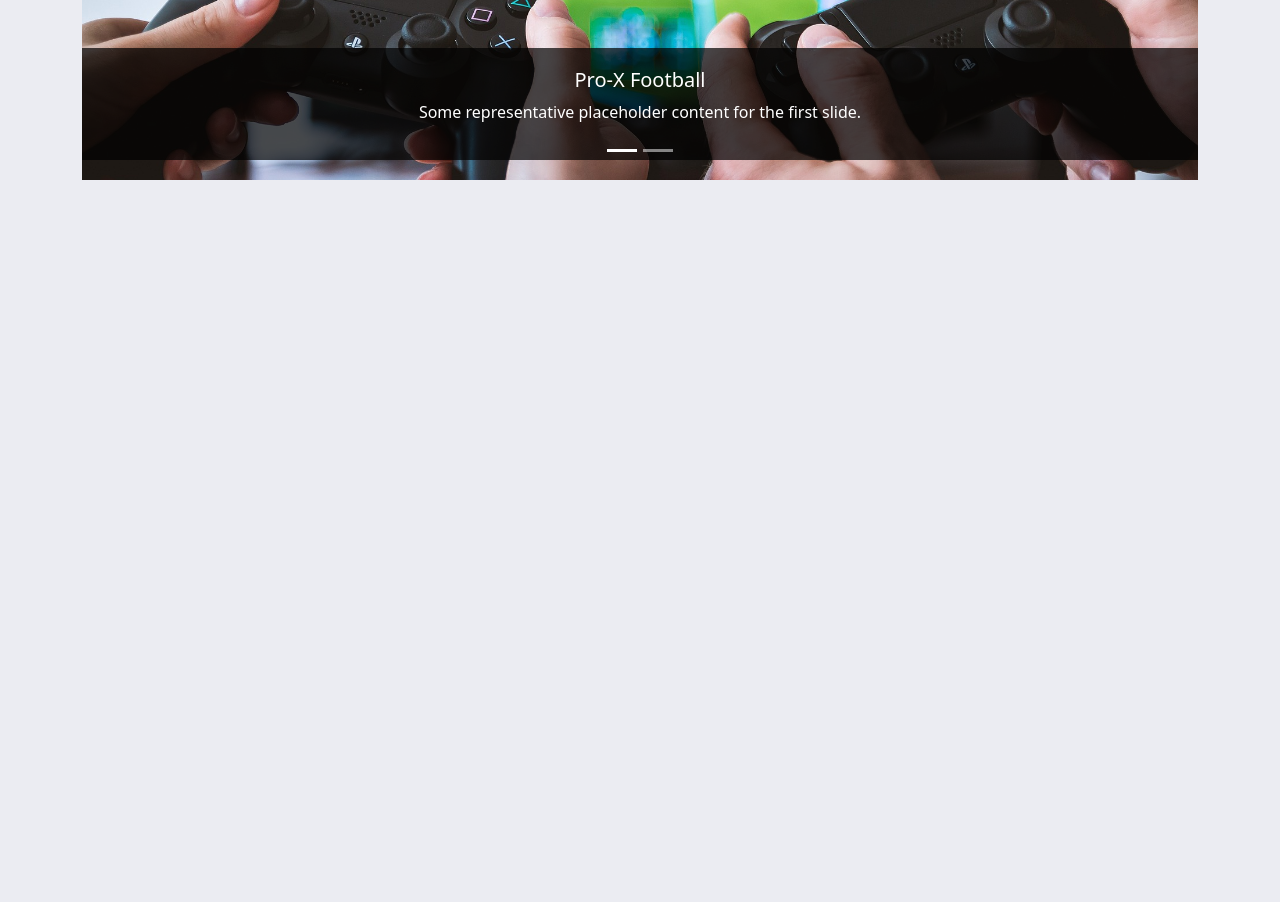
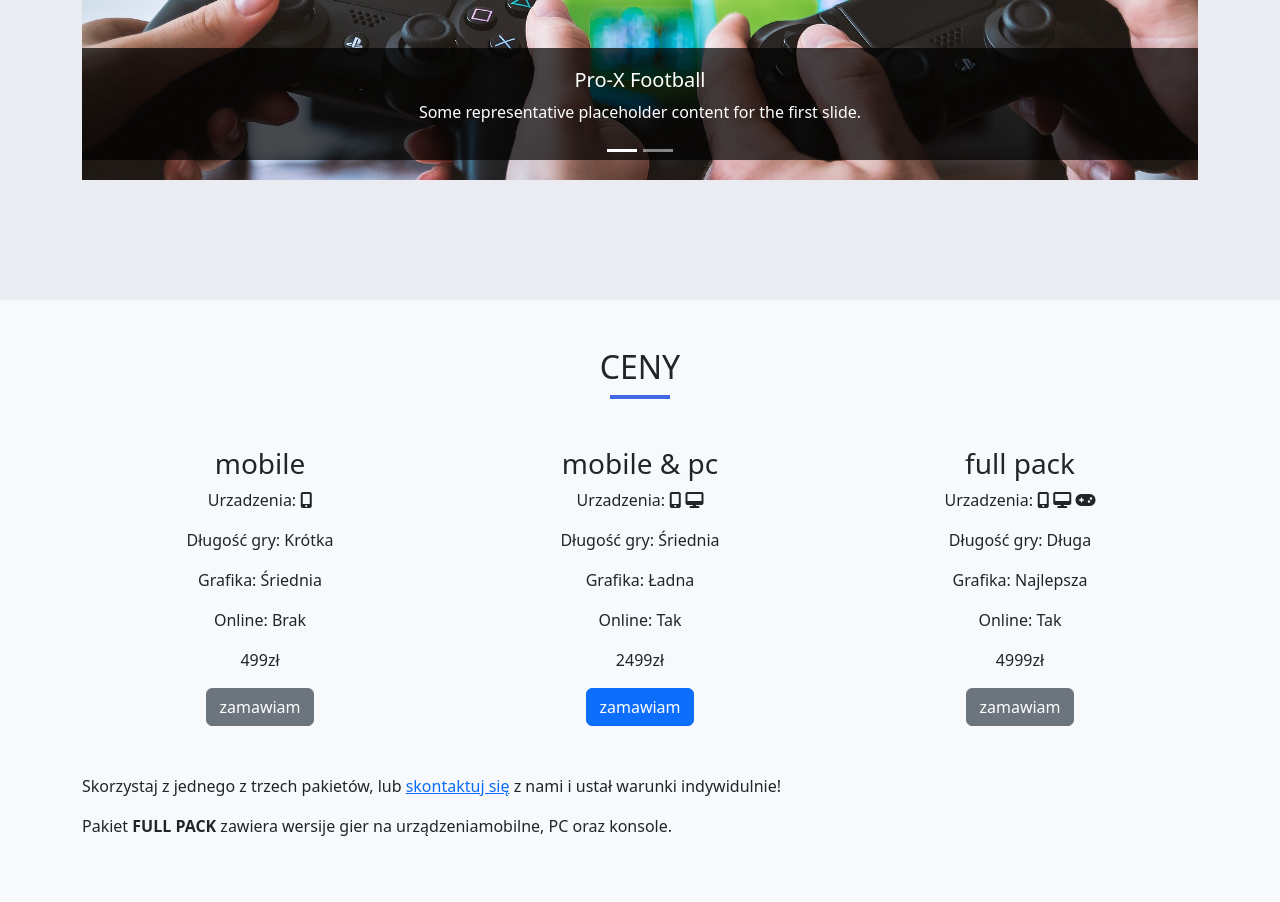
Before and after one commit to Andrew-K86/Project-Bootstrap, a plain HTML site: page index.html in a window 1280 px wide. Shown: the part 2177-3079 px from the top of the page. Before the commit the page ends 2477 px from the top, so only its background shows below. Drawn offline with nearby package versions, Linux system fonts and the light colour scheme.

Commit message:
Creation section Prices

```diff
--- a/index.html
+++ b/index.html
@@ -167,7 +167,49 @@
         </div>
       </div>
     </section>
-
+    <section id="prices" class="prices py-5 bg-light">
+      <h2>ceny</h2>
+      <div class="underline"></div>
+      <div class="container ">
+        <div class="row  py-5 justify-content-center text-center">
+          <div class="prices-card col-md-6 col-xl-4">
+            <h3>mobile</h3>
+            <p>Urzadzenia: <i class="fa-solid fa-mobile-screen-button"></i></p>
+            <p>Długość gry: Krótka</p>
+            <p>Grafika: Śriednia</p>
+            <p>Online: Brak</p>
+            <p>499zł</p>
+            <button type="button" class="btn btn-secondary">zamawiam</button>
+          </div>
+          <div class="prices-card col-md-6 col-xl-4">
+            <h3>mobile & pc</h3>
+            <p>Urzadzenia: <i class="fa-solid fa-mobile-screen-button"></i> <i class="fa-solid fa-desktop"></i></p>
+            <p>Długość gry: Śriednia</p>
+            <p>Grafika: Ładna</p>
+            <p>Online: Tak</p>
+            <p>2499zł</p>
+            <button type="button" class="btn btn-primary">zamawiam</button>
+          </div>
+          <div class="prices-card col-md-6 col-xl-4">
+            <h3>full pack</h3>
+            <p>Urzadzenia: <i class="fa-solid fa-mobile-screen-button"></i> <i class="fa-solid fa-desktop"></i>
+              <i class="fa-solid fa-gamepad"></i>
+            </p>
+            <p>Długość gry: Długa</p>
+            <p>Grafika: Najlepsza</p>
+            <p>Online: Tak</p>
+            <p>4999zł</p>
+            <button type="button" class="btn btn-secondary">zamawiam</button>
+          </div>
+        </div>
+        <div class="row justify-content-start">
+          <p>Skorzystaj z jednego z trzech pakietów, lub <a href="#contact">skontaktuj się</a> z nami i ustał warunki
+            indywidulnie!</p>
+          <p>Pakiet <span class="fw-bold">FULL PACK</span> zawiera wersije gier na urządzeniamobilne, PC oraz konsole.
+          </p>
+        </div>
+      </div>
+    </section>
   </main>
 
   <!-- 911 -->
```
